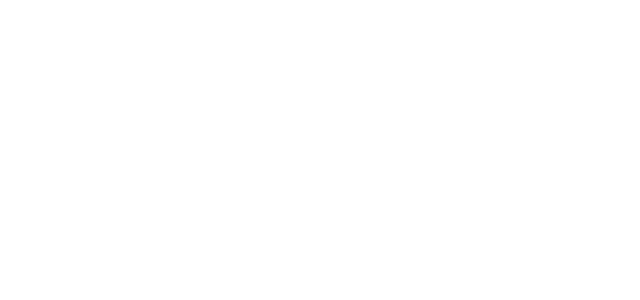
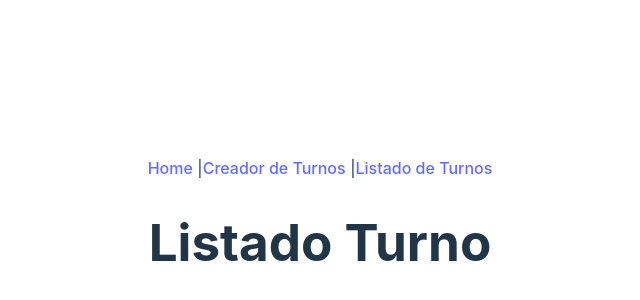
Before and after one commit to maiarakaki/bootcamp-java-react-desafios, a React (Vite) app in the folder turnero-banco/: page /listar in a window 1280 px wide. Shown: the part 170-470 px from the top of the page, without its empty margins (320-960 px from the left). Built offline with nearby package versions, Linux system fonts and the light colour scheme.

Commit message:
creados placeholders para componentes basicos y navbar

```diff
--- a/turnero-banco/src/App.jsx
+++ b/turnero-banco/src/App.jsx
@@ -1,14 +1,11 @@
-import { useState } from 'react'
-import reactLogo from './assets/react.svg'
-import viteLogo from '/vite.svg'
 import './App.css'
+import { AppRouter } from './AppRouter'
 
 function App() {
-  const [count, setCount] = useState(0)
 
   return (
     <>
-
+      <AppRouter />
     </>
   )
 }
--- /dev/null
+++ b/turnero-banco/src/AppRouter.jsx
@@ -0,0 +1,20 @@
+import { BrowserRouter, Route, Routes } from "react-router-dom";
+import { Home } from "./home/Home";
+import { CrearTurno } from "./crear-turno/CrearTurno";
+import { ListadoTurno } from "./listar-turnos/ListadoTurno";
+import { Navbar } from "./navbar/Navbar";
+
+export const AppRouter = () =>{
+    return(
+        <>
+        <BrowserRouter>
+            <Navbar/>
+            <Routes>
+                <Route path="/" element={<Home/>}/>
+                <Route path="/crear" element={<CrearTurno/>}/>
+                <Route path="/listar" element={<ListadoTurno/>}/>
+            </Routes>
+        </BrowserRouter>
+        </>
+    );
+}
--- /dev/null
+++ b/turnero-banco/src/crear-turno/CrearTurno.jsx
@@ -0,0 +1,7 @@
+export const CrearTurno = () => {
+    return (
+        <>
+            <h1>Crear Turno</h1>
+        </>
+    );
+}
--- /dev/null
+++ b/turnero-banco/src/home/Home.jsx
@@ -0,0 +1,7 @@
+export const Home = () =>{
+    return (
+        <>
+           <h1>Home</h1>
+        </>
+    );
+}
--- /dev/null
+++ b/turnero-banco/src/listar-turnos/ListadoTurno.jsx
@@ -0,0 +1,7 @@
+export const ListadoTurno = () => {
+    return (
+        <>
+            <h1>Listado Turno</h1>
+        </>
+    );
+}
--- a/turnero-banco/src/navbar/Navbar.jsx
+++ b/turnero-banco/src/navbar/Navbar.jsx
@@ -0,0 +1,12 @@
+import React from "react";
+import { NavLink } from "react-router-dom";
+
+export const Navbar = () =>{
+    return (
+        <>
+        <NavLink to={'/'}>Home</NavLink> |
+        <NavLink to={'/crear'}>Creador de Turnos</NavLink> |
+        <NavLink to={'/listar'}>Listado de Turnos</NavLink>
+        </>
+    );
+}
```
